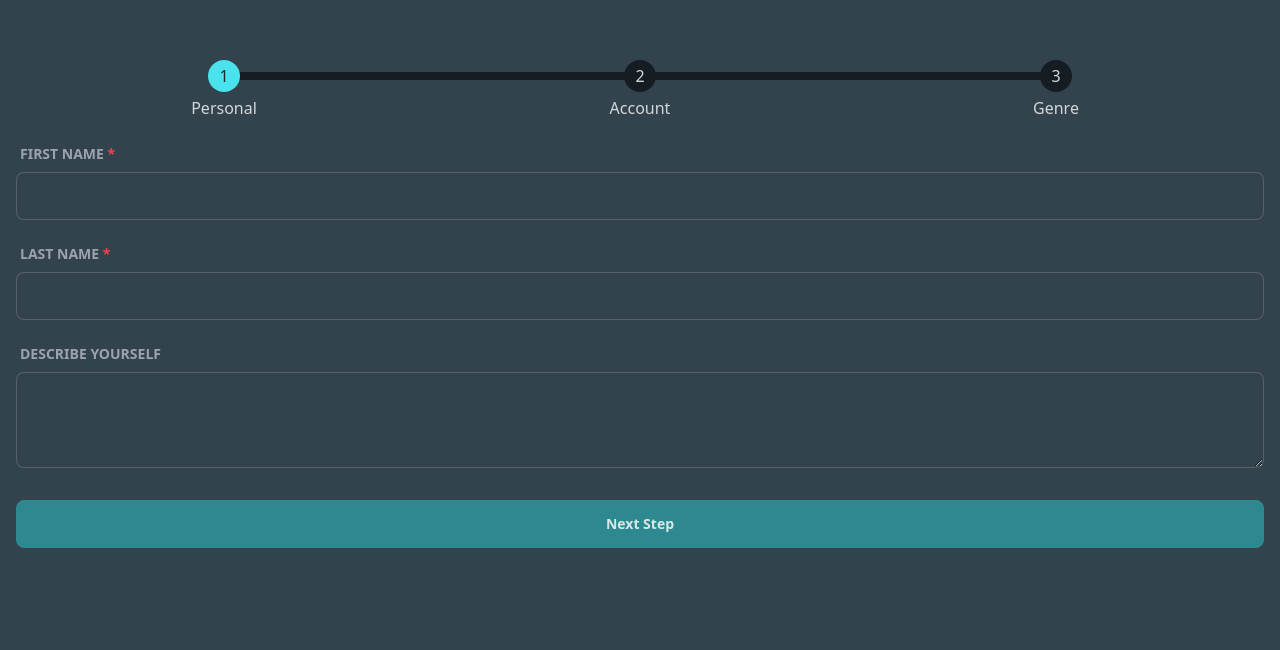
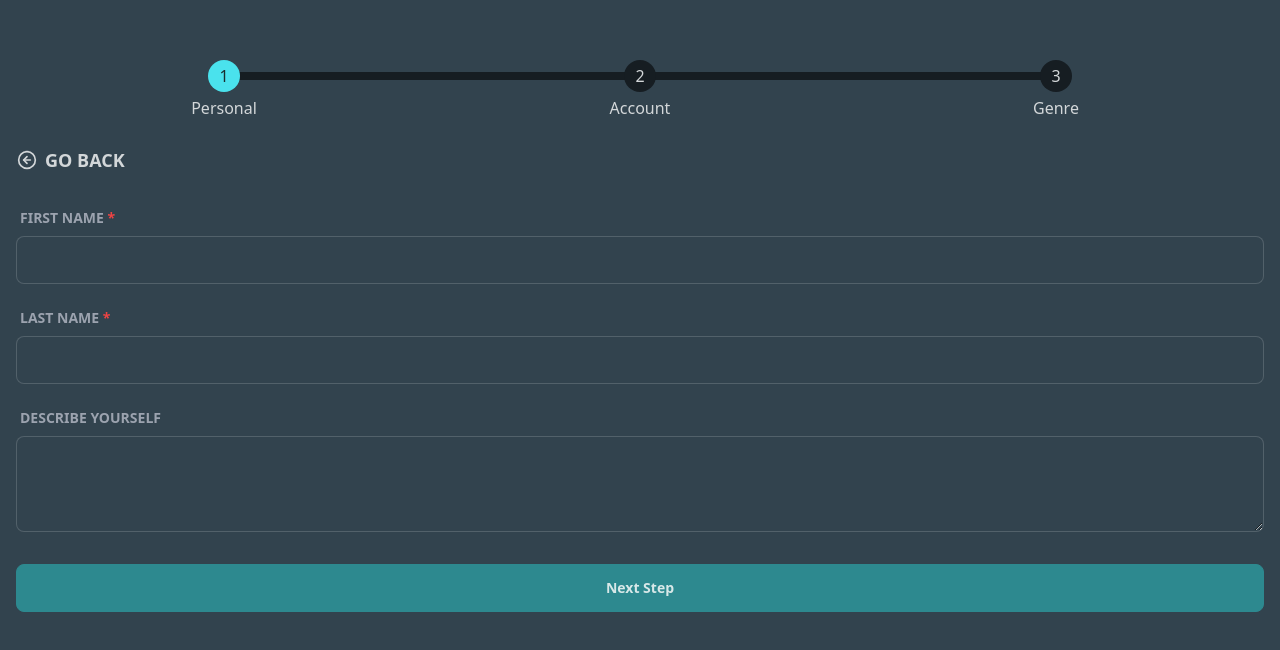
Before and after one commit to smgestupa/ccs308-bms-mobile-application, a SvelteKit app: page /register in a window 1280 px wide. Shown: the part 104-754 px from the top of the page. Built offline with nearby package versions, Linux system fonts and the light colour scheme.

Commit message:
allow users to go back on login page from register page

```diff
--- a/src/routes/(guest)/register/+page.svelte
+++ b/src/routes/(guest)/register/+page.svelte
@@ -75,8 +75,12 @@
 		<li class="step" class:step-primary={step >= 2}>Genre</li>
 	</ul>
 	{#if step === 0}
+		<a class="w-fit btn-ghost btn flex items-center gap-x-2 px-0 text-lg" href="/login">
+			<div class="h-5 w-5">{@html arrow_left_circle}</div>
+			Go Back
+		</a>
 		<form on:submit={increaseStep}>
-			<div class="form-control w-full">
+			<div class="form-control mt-4 w-full">
 				<label class="label" for="firstName">
 					<span class="label-text font-bold uppercase text-gray-400"
 						>First Name <span class="text-red-500">*</span></span
```
